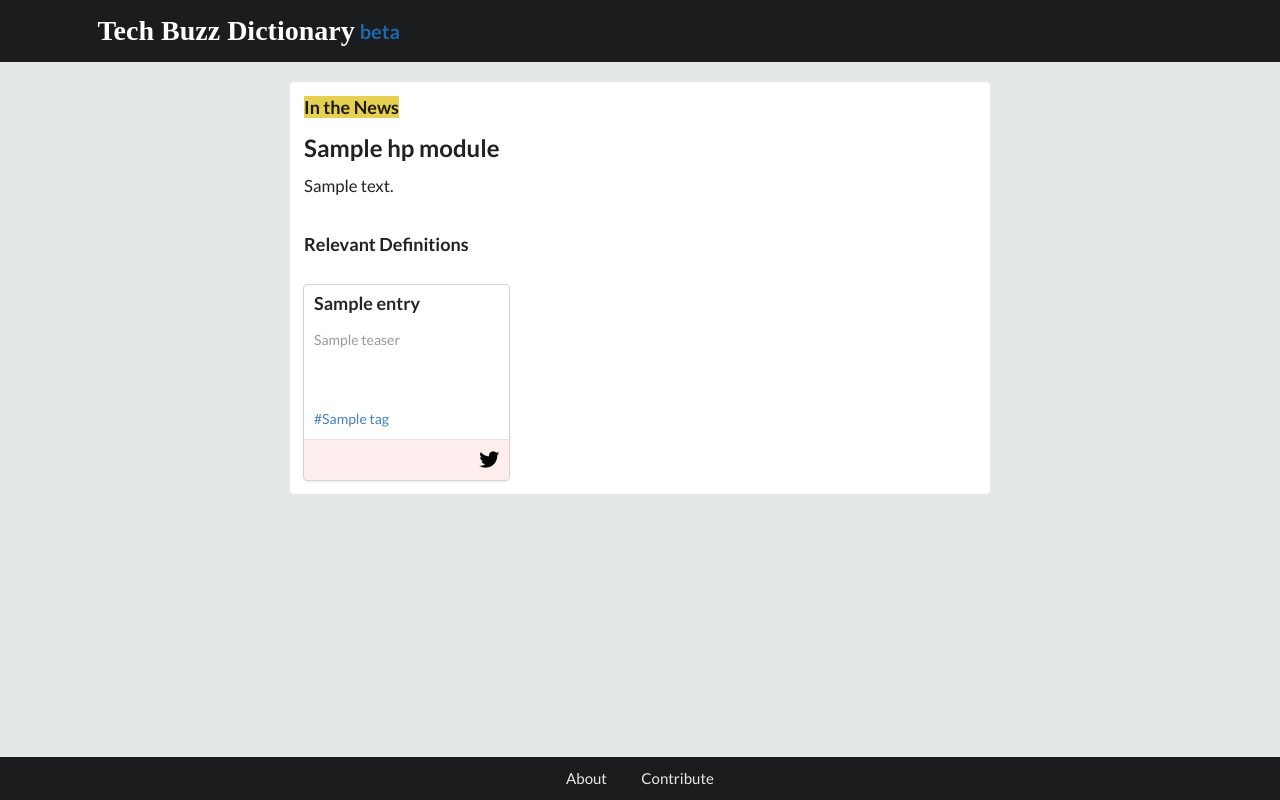
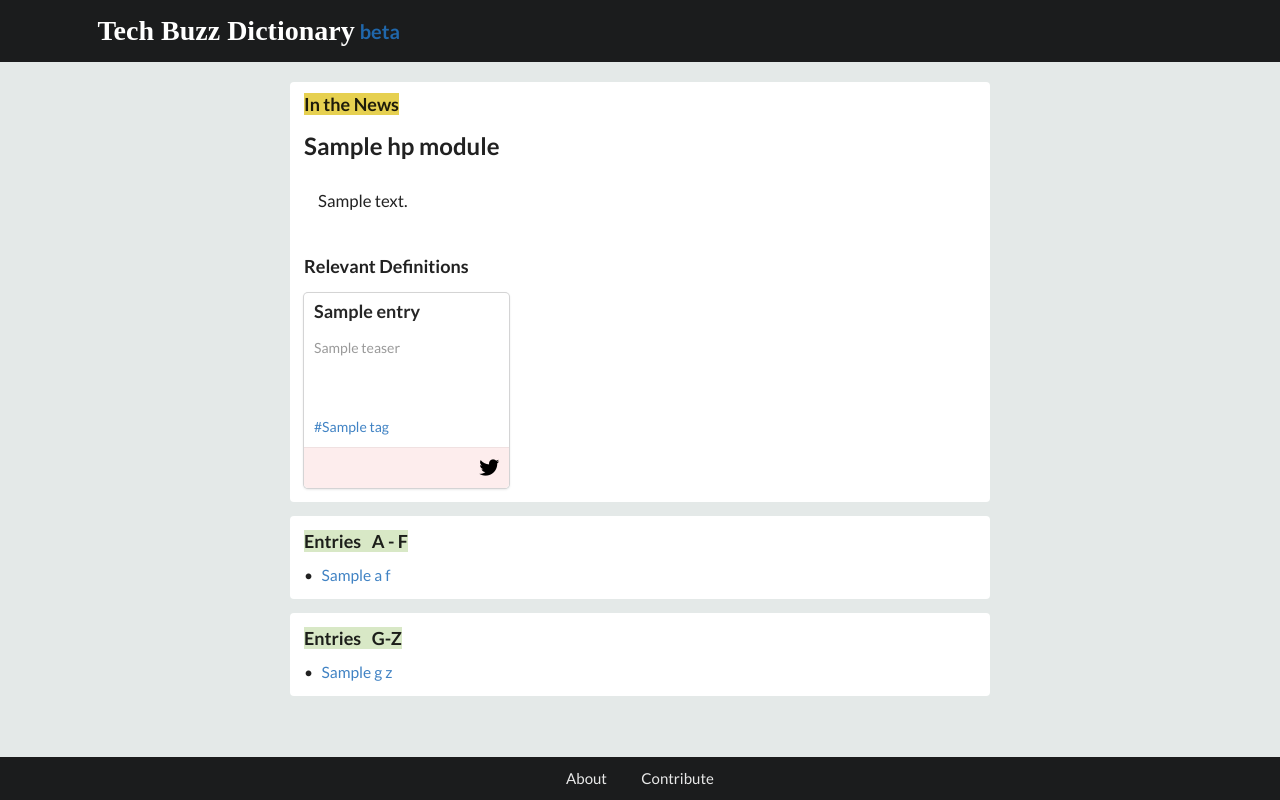
Before and after one commit to ericagreeene/tech-dict, a Flask app: template templates/homepage.html in a window 1280 px wide. Run offline with Flask 2, Linux system fonts and the light colour scheme; the template is opened without the code that fills it: most values are stand-ins (such as "Sample title", 1, 10 or a date in 2020); some libraries are stand-ins or nearby versions; some web fonts are replaced.

Commit message:
Update hp

```diff
--- a/app.py
+++ b/app.py
@@ -15,11 +15,9 @@ DELIVERY_ACCESS_TOKEN = os.environ.get('DELIVERY_ACCESS_TOKEN')
 # We set the Contentful client timeout high because we only have to
 # to fetch when we freeze, not per request
 CLIENT_TIMEOUT_SECONDS=60
-
-# To put back --> {{ d.publish_date | datetime }}
+N_RECENT_ENTRIES = 10
 
 app.jinja_env.filters['datetime'] = lambda x: x.strftime('%B %d %Y')
-
 
 def _get_client():
     if DELIVERY_ACCESS_TOKEN is None:
@@ -36,6 +34,8 @@ def _entries_to_dict(entries):
     """
     Takes an array of Contentful entries and returns dict of data required
     to render templates.
+
+
     """
     return [
             {
@@ -55,7 +55,7 @@ def _entries_to_dict(entries):
                 ]
             } for e in entries]
 
-def _get_entries():
+def _get_recent_entries():
     """Fetch all entries"""
     client = _get_client()
 
@@ -63,6 +63,7 @@ def _get_entries():
         'content_type': 'entry',
         'include': 2,
         'order': 'fields.title',
+#        'limit': N_RECENT_ENTRIES,
     })
 
     return _entries_to_dict(entries)
@@ -129,7 +130,17 @@ def _get_contribute():
 def home():
     hp_modules = _get_homepage()
 
-    return render_template("homepage.html", hp_modules=hp_modules)
+    all_entries = _get_recent_entries()
+    entries = {
+        'a_f': [e for e in all_entries if e['title'][0] <= 'f'],
+        'g_z': [e for e in all_entries if e['title'][0] > 'f'],
+    }
+
+    return render_template(
+        "homepage.html",
+        hp_modules=hp_modules,
+        entries=entries,
+    )
 
 @app.route("/about.html")
 def about():
--- a/static/style.css
+++ b/static/style.css
@@ -15,9 +15,10 @@
     margin: 10px 0;
 }
 
-.body {
+.entry-body {
     overflow: hidden;
     margin: 10px 0;
+    font-size: 1.2em;
  }
 
 #title {
@@ -137,6 +138,10 @@ img {
     background-color: #E6D050;
 }
 
+.hp-module-recent {
+    background-color: #D8E8C6;
+}
+
 .in-the-news {
     margin: 0px;
 }
@@ -152,3 +157,11 @@ img {
 .card-description {
     font-size: 14px;
 }
+
+.entry-author {
+    font-weight: 600;
+}
+
+.homepage-list {
+    column-count: 2;
+}
--- a/templates/entry.html
+++ b/templates/entry.html
@@ -27,7 +27,7 @@
         </a>
       </div>
 
-      <div class="body">
+      <div class="entry-body">
         {{ d.get("body") | markdown }}
       </div>
 
@@ -36,8 +36,8 @@
     <div class="tags">
       {% for t in d.tags %} <span class="tag"> #{{ t }} </span> {% endfor %}
     </div>
-    <div>
-      by {{ d.get("author") }}
+    <div class="entry-author">
+      by {{ d.get("author") }},  &nbsp; {{ d.publish_date | datetime }}
     </div>
 
 
--- a/templates/homepage.html
+++ b/templates/homepage.html
@@ -5,26 +5,27 @@
 
 {% block topmodule %}
 
-{% for m in hp_modules%}
+{% for m in hp_modules %}
+<div class="ui segments">
 
+  <div class="ui segment">
 
-<div class="ui segments">
-  <div class="ui segment">
-    <h3>
+    <h3 class="ui header">
       <span class="hp-module-title">In the News</span>
+
     </h3>
+
     <h2 class="in-the-news">{{ m.get("title") }}</h2>
 
-    <div class="body hp-module-body">
-      {{ m.get("body") | markdown }}
+    <div class="ui segment">
+      <div class="body hp-module-body">
+        {{ m.get("body") | markdown }}
+      </div>
     </div>
   </div>
 
   <div class="ui segment">
-    <h3 class="ui header">Relevant Definitions</h3>
-  </div>
-
-  <div class="ui segment">
+    <h3>Relevant Definitions</h3>
     <div class="ui three stackable cards compact">
       {% for e in m.get("entries") %}
       <a class="ui card" href="{{url_for('entry', entry_id=e.get('id'))}}">
@@ -53,10 +54,50 @@
   </div>
 </div>
 
+<!-- after first hp module we insert A-F entries -->
+{% if loop.index0 == 0 %}
+
+<!-- A-F -->
+<div class="ui segment">
+  <h3>
+    <span class="hp-module-recent">Entries &nbsp; A - F</span>
+  </h3>
+  <div class="body hp-module-body">
+    <ul class="ui list homepage-list small">
+      {% for e in entries.get('a_f') %}
+      <a href="{{url_for('entry', entry_id=e.get('id'))}}">
+        <li>{{ e.title }}</li>
+      </a>
+      {% endfor %}
+    </ul>
+  </div>
+</div>
+
+
+{% endif %}
+
 {% endfor %}
+
+<!-- HACK, copying code. I don't understand this templating system -->
+
+<!-- F-Z -->
+<div class="ui segment">
+  <h3>
+    <span class="hp-module-recent">Entries &nbsp; G-Z</span>
+  </h3>
+  <div class="body hp-module-body">
+    <ul class="ui list homepage-list small">
+      {% for e in entries.get('g_z') %}
+      <a href="{{url_for('entry', entry_id=e.get('id'))}}">
+        <li>{{ e.title }}</li>
+      </a>
+      {% endfor %}
+    </ul>
+  </div>
+</div>
+
 
 </div>
 
 {% endblock %}
-
 {% endblock %}
```
